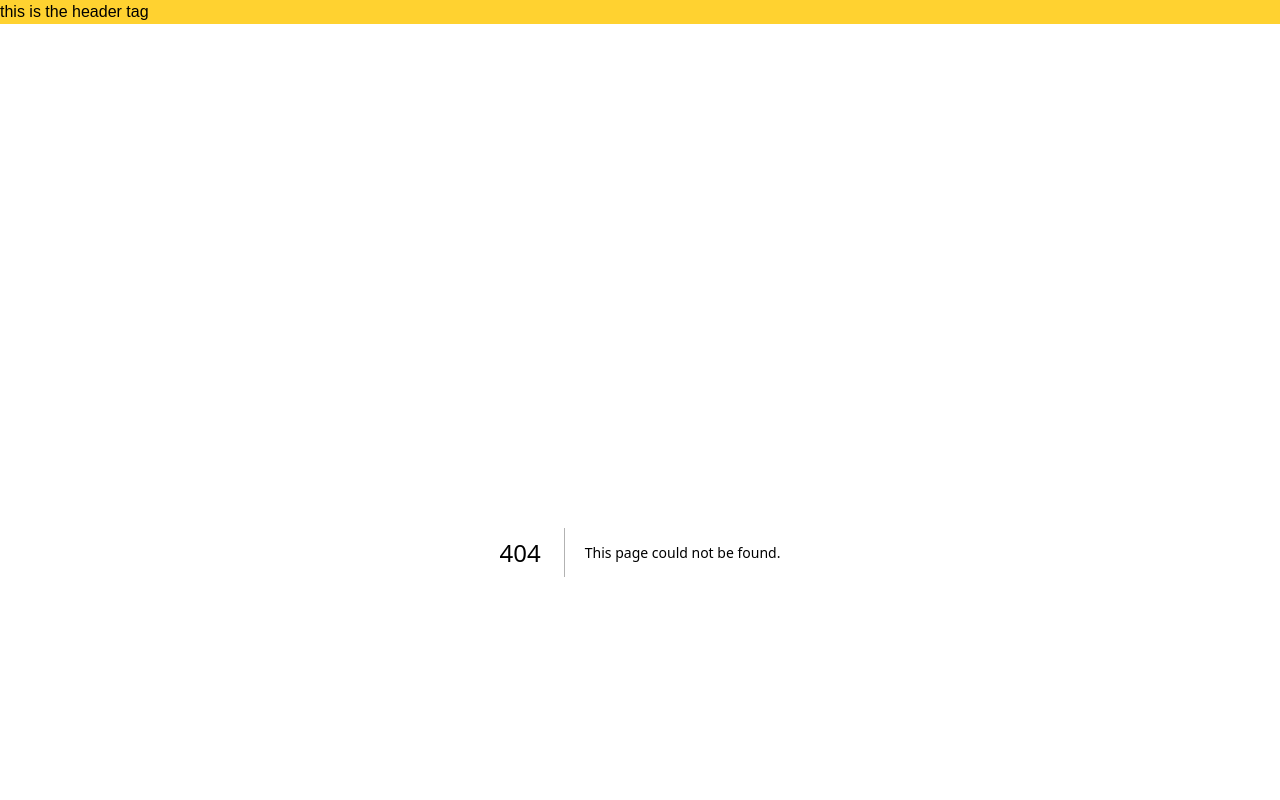
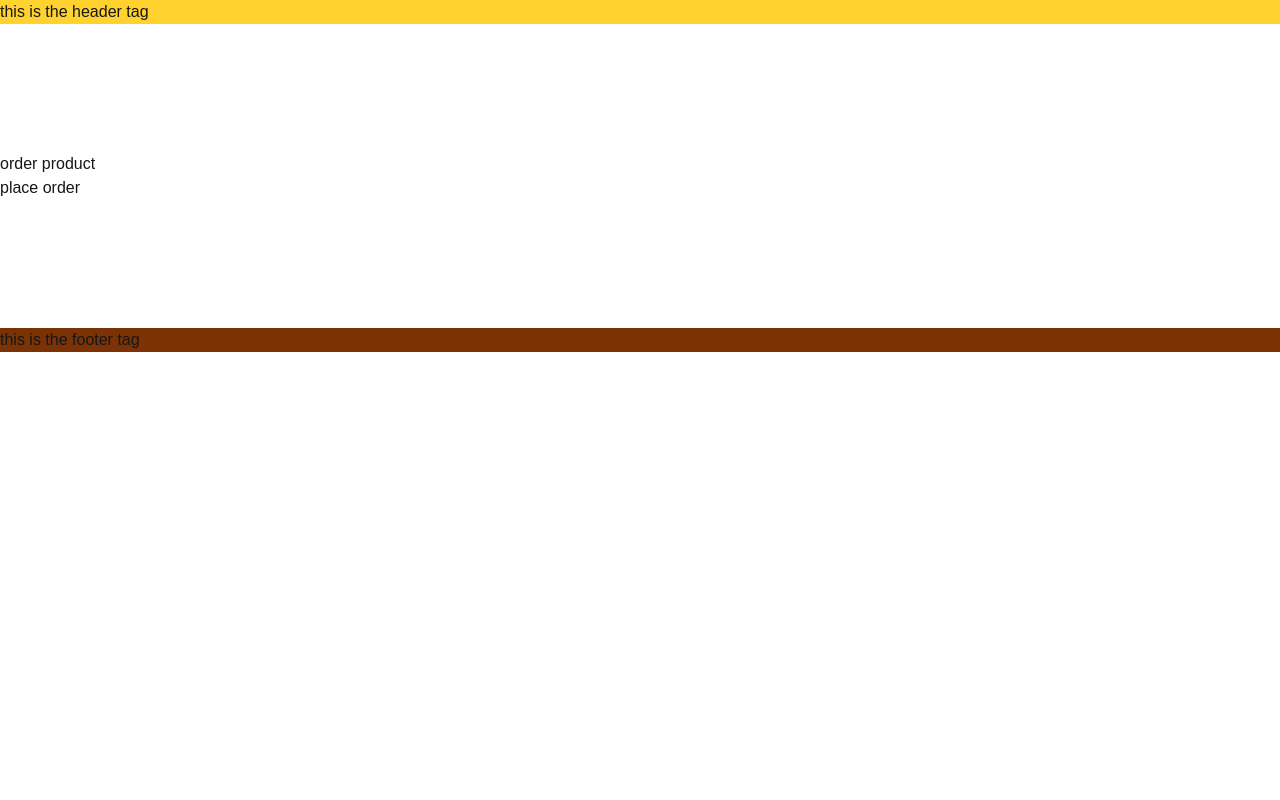
Before and after one commit to MogesBekele/next, a Next.js app: page /order-product in a window 1280 px wide. Before the commit this address had no page. Shown: the top 800 px of the page. Built offline with nearby package versions, Linux system fonts and the light colour scheme.

Commit message:
create the order product component

```diff
--- /dev/null
+++ b/src/app/order-product/page.tsx
@@ -0,0 +1,14 @@
+export default function OrderProduct(){
+
+  const handleClick =()=>{
+    console.log('you are clicked')
+  }
+
+  return(
+    <>
+
+    <h1>order product</h1>
+    <button onClick={handleClick}>place order</button>
+    </>
+  )
+}
```
